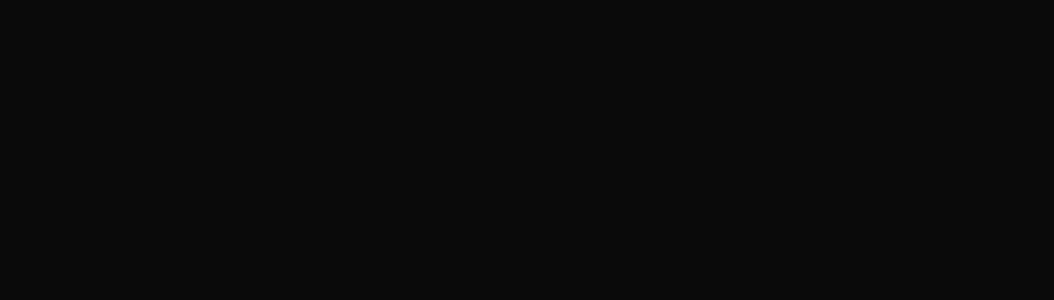
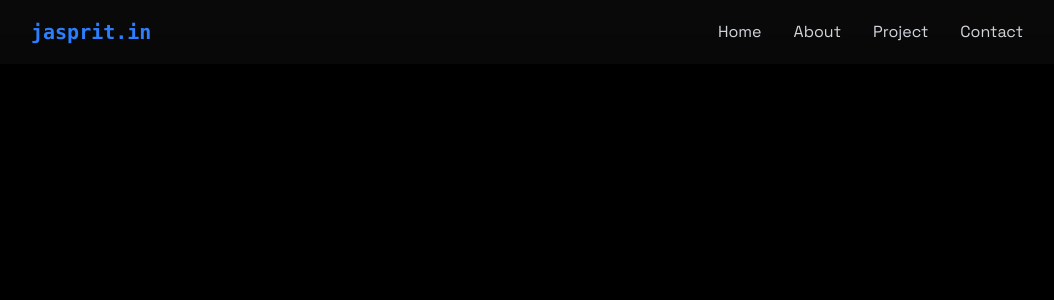
Before and after one commit to Jasprit45/ProtfolioReact, a React (Vite) app: page / in a window 1280 px wide. Shown: the top 300 px of the page, without its empty margins (145-1199 px from the left). Built offline with nearby package versions, Linux system fonts and the light colour scheme.

Commit message:
Build basic navbar

```diff
--- a/src/App.jsx
+++ b/src/App.jsx
@@ -2,13 +2,23 @@
 import './App.css';
 import { LoadingScreen } from './components/LoadingScreen';
 import "./index.css";
+import { Navbar } from './components/Navbar';
+import { MobileMenu } from './components/MobileMenu';
 
 function App() {
 
   const [isLoaded , setIsLoaded] = useState(false);
+  const [menuOpen , setMenuOpen] = useState(false);
   return (
     <>
-      {!isLoaded && <LoadingScreen onComplete ={()=> setIsLoaded(true)} />}
+      {!isLoaded && <LoadingScreen onComplete ={()=> setIsLoaded(true)} />} {" "}
+        <div className ={`min-h-screen transition-opacity duration-700
+        ${isLoaded? "opacity-100" : "opacity-0" }
+        bg-black  text-gray-100 `}>
+          <Navbar menuOpen={menuOpen} setMenuOpen={setMenuOpen}/>
+          <MobileMenu menuOpen={menuOpen} setMenuOpen={setMenuOpen}/>
+
+        </div>
 
     </>
   )
--- /dev/null
+++ b/src/components/MobileMenu.jsx
@@ -0,0 +1,56 @@
+import { useEffect } from "react";
+
+export const MobileMenu= ({menuOpen, setMenuOpen}) => {
+
+    return
+        <div className = {`fixed top-0 left-0 w-full bg-[rgba(10,10,10,0.8)] z-40 flex flex-col items-center justify-center
+            transition-all duration-300 ease-in-out
+            ${
+                menuOpen
+                 ? "h-screen opacity-100 pointer-events-auto"
+                 : "h-0 opacity-0 pointer-events-none"
+                }
+            `}
+        >
+
+                <button onClick={()=>setMenuOpen(false)}
+                 className="absolute top-6 right-6 text-white text-3xl focus:outline-none cursor-pointer"
+                 aria-label="Close Menu" >
+                &times;
+                </button>
+
+                    <a
+                        href="#home"
+                        onClick={()=>setMenuOpen(false)}
+                        className={`text-2xl font-semibold text-white my-4 transform transition-transform duration-300
+                                ${menuOpen ? "opacity-100 translate-y-0" : "opacity-0 translate-y-5"}
+                            `}
+                        >
+                        Home
+                    </a>
+
+                    <a
+                        href="#about"
+                        onClick={()=>setMenuOpen(false)}
+                        className={`text-2xl font-semibold text-white my-4 transform transition-transform duration-300
+                                ${menuOpen ? "opacity-100 translate-y-0" : "opacity-0 translate-y-5"}
+                            `}                    >
+                        About
+                    </a>
+                    <a href="#projects" onClick={()=>setMenuOpen(false)}
+                        className={`text-2xl font-semibold text-white my-4 transform transition-transform duration-300
+                                ${menuOpen ? "opacity-100 translate-y-0" : "opacity-0 translate-y-5"}
+                            `}
+                        >
+                        Project
+                    </a>
+                    <a href="#contact" onClick={()=>setMenuOpen(false)}
+                        className={`text-2xl font-semibold text-white my-4 transform transition-transform duration-300
+                                ${menuOpen ? "opacity-100 translate-y-0" : "opacity-0 translate-y-5"}
+                            `}
+                        >
+                        Contact
+                    </a>
+        </div>
+
+};
--- /dev/null
+++ b/src/components/Navbar.jsx
@@ -0,0 +1,40 @@
+import { useEffect } from "react"
+
+
+export const Navbar = ({menuOpen, setMenuOpen}) => {
+
+    useEffect(()=>{
+        document.body.style.overflow = menuOpen ? "hidden" : ""
+    }, [menuOpen]);
+
+    return <nav className="fixed top-0 w-full z-40 bg-[rgba(10,10,10,0.8)] backdrop-blur-lg border-white/10">
+        <div className="max-w-5xl mx-auto px-4">
+            <div className="flex justify-between items-center h-16">
+                <a href="#home" className="font-mono text-xl font-bold text-white">
+                    <span className="text-blue-500">jasprit.in</span>
+                </a>
+
+                <div className="w-7 h-5 relative cursor-pointer z-40 md:hidden " onClick={()=>{setMenuOpen((prev)=> !prev)}}>
+                    &#9776;
+                </div>
+
+                <div className="hidden md:flex items-center space-x-8 ">
+                    <a href="#home" className="text-gray-300 hover:text-white transition-colors">
+                        Home
+                    </a>
+
+                    <a href="#about" className="text-gray-300 hover:text-white transition-colors">
+                        About
+                    </a>
+                    <a href="#projects" className="text-gray-300 hover:text-white transition-colors">
+                        Project
+                    </a>
+                    <a href="#contact" className="text-gray-300 hover:text-white transition-colors">
+                        Contact
+                    </a>
+                </div>
+
+            </div>
+        </div>
+    </nav>
+}
```
